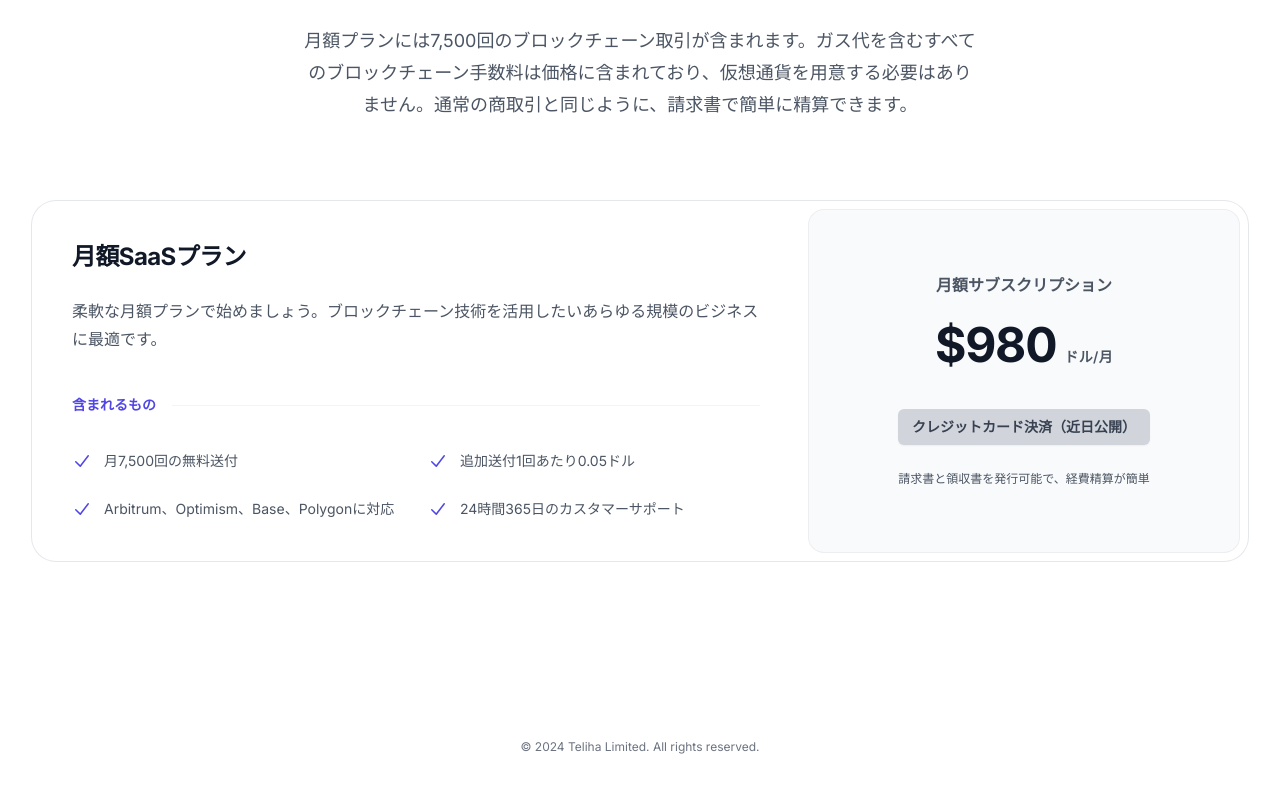
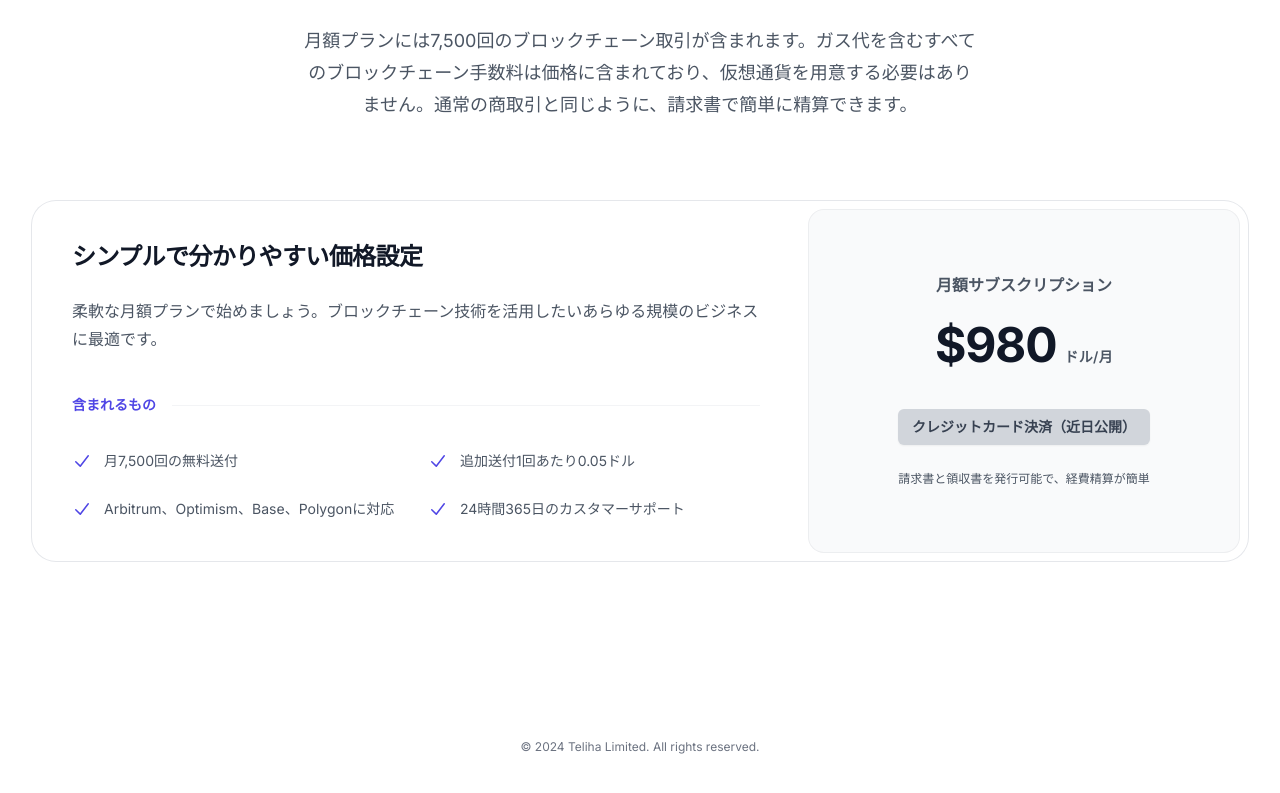
Before and after one commit to prex0/landing-page, a Next.js app: page / in a window 1280 px wide. Shown: the part 3107-3900 px from the top of the page. Built offline with nearby package versions, Linux system fonts and the light colour scheme.

Commit message:
Update PriceSection.tsx

```diff
--- a/components/PriceSection.tsx
+++ b/components/PriceSection.tsx
@@ -29,7 +29,7 @@ const PriceSection: React.FC<PriceSectionProps> = ({ id }) => {
         </div>
         <div className="mx-auto mt-16 max-w-2xl rounded-3xl ring-1 ring-gray-200 sm:mt-20 lg:mx-0 lg:flex lg:max-w-none">
           <div className="p-8 sm:p-10 lg:flex-auto">
-            <h3 className="text-2xl font-bold tracking-tight text-gray-900">{text.priceSection.planName}</h3>
+            <h3 className="text-2xl font-bold tracking-tight text-gray-900">{text.priceSection.title}</h3>
             <p className="mt-6 text-base leading-7 text-gray-600">
               {text.priceSection.planDescription}
             </p>
```
